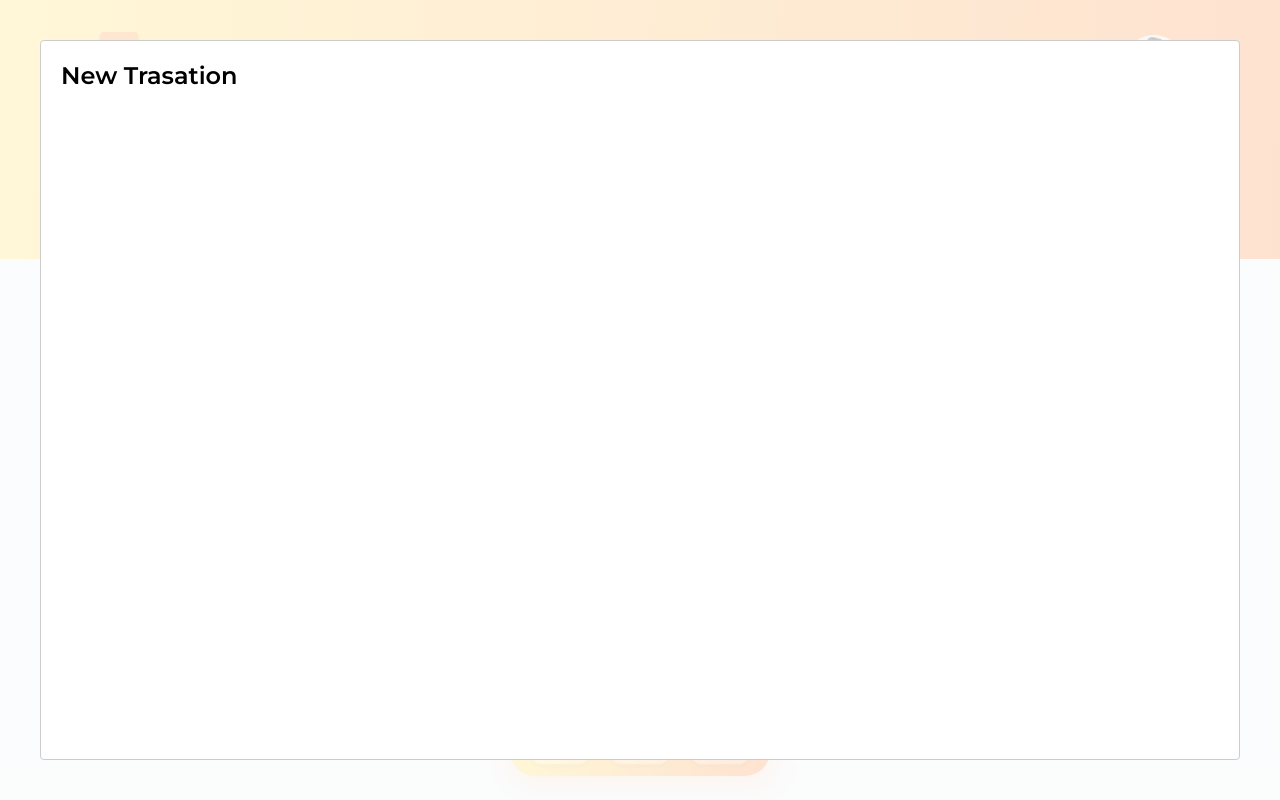
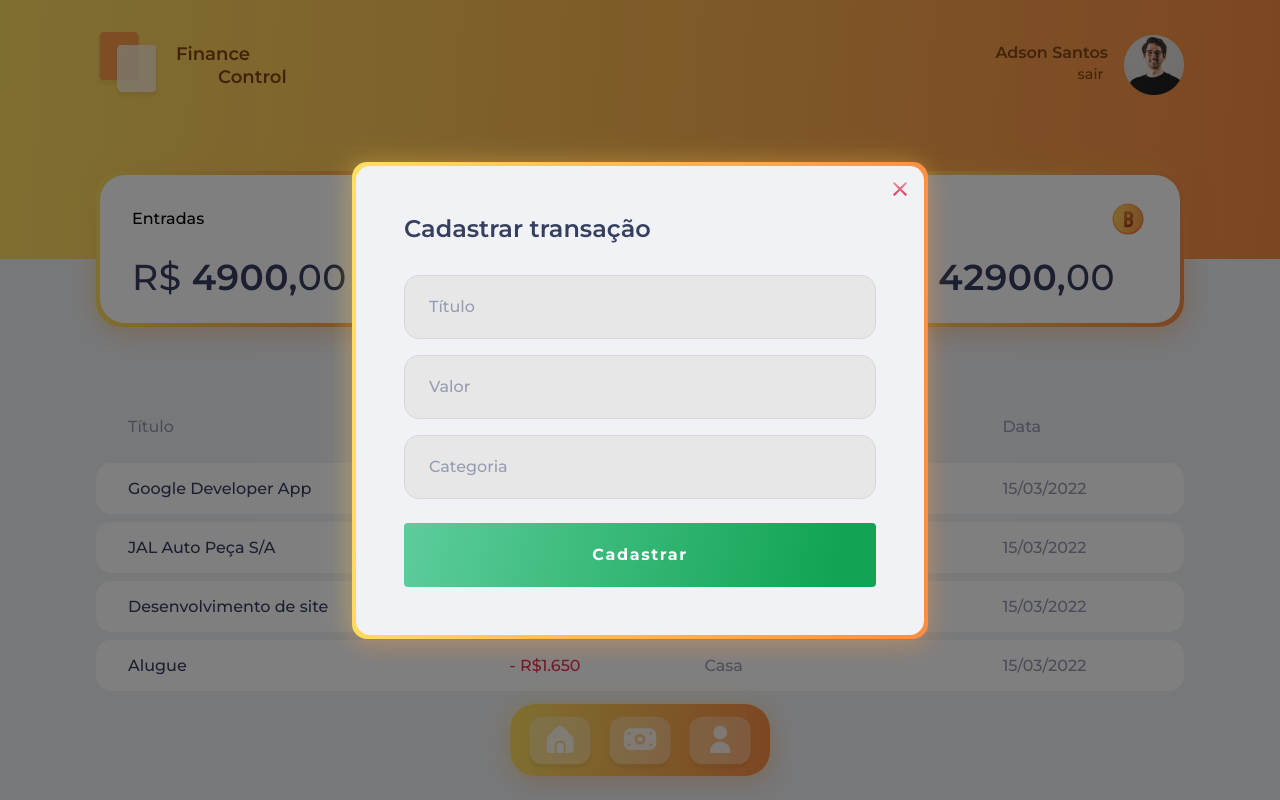
Before and after one commit to adsonsandias/Finance-Control, a React (Create React App) app: page / in a window 1280 px wide. Both pictures are taken after a click on the button 640 px from the left and 740 px from the top of the page. Built offline with nearby package versions, Linux system fonts and the light colour scheme; no server answers; what miragejs would draw is missing.

Commit message:
Componente Transaction Modal

```diff
--- a/src/App.tsx
+++ b/src/App.tsx
@@ -5,6 +5,7 @@ import Modal from "react-modal";
 import { Dashboard } from "./components/Dashboard";
 import { Header } from "./components/Header";
 import { Navbar } from "./components/Navbar";
+import { TransactionModal } from "./components/TransactionModal";
 import { GlobalStyle } from "./styles/global";
 
 Modal.setAppElement("#root");
@@ -24,12 +25,10 @@ export function App() {
     <>
       <Header />
       <Dashboard />
-      <Modal
+      <TransactionModal
         isOpen={isTransactionModalOpen}
         onRequestClose={handleCloseIsNewTransactionModal}
-      >
-        <h2>New Trasation</h2>
-      </Modal>
+      />
       <Navbar openTransactionModal={handleOpenIsNewTransactionModal} />
       <GlobalStyle />
     </>
--- /dev/null
+++ b/src/components/TransactionModal/index.tsx
@@ -0,0 +1,39 @@
+/* eslint-disable @typescript-eslint/naming-convention */
+import React from "react";
+import Modal from "react-modal";
+
+import iconChose from "../../assets/fechar.svg";
+import { BtnCadastrar, Container, BtnChose } from "./styles";
+
+interface TransactionModalProps {
+  isOpen: boolean;
+  onRequestClose: () => void;
+}
+
+export function TransactionModal({
+  isOpen,
+  onRequestClose,
+}: TransactionModalProps) {
+  return (
+    <Modal
+      isOpen={isOpen}
+      onRequestClose={onRequestClose}
+      overlayClassName="react-modal-overlay"
+      className="react-modal-content"
+    >
+      <BtnChose type="button" onClick={onRequestClose}>
+        <img src={iconChose} alt="Fechar Modal" />
+      </BtnChose>
+
+      <Container>
+        <h2>Cadastrar transação</h2>
+
+        <input type="text" placeholder="Título" />
+        <input type="number" placeholder="Valor" />
+        <input type="text" placeholder="Categoria" />
+
+        <BtnCadastrar type="submit">Cadastrar</BtnCadastrar>
+      </Container>
+    </Modal>
+  );
+}
--- /dev/null
+++ b/src/components/TransactionModal/styles.ts
@@ -0,0 +1,117 @@
+import styled from "styled-components";
+
+export const Container = styled.form`
+  background: var(--background);
+  padding: 3rem;
+  border-radius: 0.9rem;
+
+  h2 {
+    color: var(--color-text-2);
+    font-size: 1.5rem;
+    margin-bottom: 2rem;
+  }
+
+  input {
+    width: 100%;
+    padding: 0 1.5rem;
+    height: 4rem;
+    border-radius: 0.94rem;
+    transition: all ease 0.3s;
+
+    border: 1px solid #d7d7d7;
+    background: #e7e7e7;
+
+    font-weight: 400;
+    font-size: 1rem;
+
+    &::placeholder {
+      color: var(--color-text-3);
+    }
+
+    & + input {
+      margin-top: 1rem;
+    }
+
+    &:hover,
+    &:focus {
+      outline: none;
+      box-shadow: 0px 0px 0px 4px rgba(239, 239, 239, 0.8),
+        0px 0px 0px 5px rgba(123, 123, 123, 0.5);
+    }
+  }
+`;
+
+export const BtnCadastrar = styled.button`
+  font-weight: 700;
+  letter-spacing: 0.1rem;
+  width: 100%;
+  padding: 0 1.5rem;
+  height: 4rem;
+  background: var(--gradient-green);
+  color: #fff;
+  border-radius: 0.25rem;
+  border: none;
+  font-size: 1rem;
+  margin-top: 1.5rem;
+
+  transition: box-shadow ease 0.3s;
+
+  &:focus,
+  &:hover {
+    outline: none;
+    box-shadow: 0px 0px 0px 4px rgba(205, 255, 237, 0.8),
+      0px 0px 0px 5px rgba(26, 181, 110, 0.5);
+  }
+`;
+
+export const BtnChose = styled.button`
+  display: flex;
+  justify-content: center;
+  align-items: center;
+  background-color: transparent;
+  padding: 0.81rem;
+  border: none;
+  border-radius: 50%;
+  position: absolute;
+  right: 0.5rem;
+  top: 0.5rem;
+  transition: box-shadow ease 0.3s;
+  animation-duration: 0.3s;
+  animation-fill-mode: forwards;
+
+  @keyframes bgColor {
+    from {
+      background-color: transparent;
+    }
+    to {
+      background-color: #ffe8e8;
+    }
+  }
+
+  &:hover,
+  &:focus {
+    outline: none;
+    box-shadow: inset 0px 0px 0px 4px rgba(239, 239, 239, 0.8),
+      inset 0px 0px 0px 5px rgba(255, 100, 100, 0.5);
+    animation-name: bgColor;
+  }
+
+  img {
+    animation-duration: 0.3s;
+    animation-fill-mode: forwards;
+  }
+
+  @keyframes rotate {
+    from {
+      transform: rotate(0turn);
+    }
+    to {
+      transform: rotate(0.5turn);
+    }
+  }
+
+  &:hover img,
+  &:focus img {
+    animation-name: rotate;
+  }
+`;
--- a/src/components/TransactionsTable/index.tsx
+++ b/src/components/TransactionsTable/index.tsx
@@ -1,6 +1,6 @@
 import React from "react";
 
-import { api } from "../services/api";
+import { api } from "../../services/api";
 import { Container } from "./styles";
 
 export function TransactionsTable() {
--- a/src/styles/global.ts
+++ b/src/styles/global.ts
@@ -59,4 +59,26 @@ export const GlobalStyle = createGlobalStyle`
     cursor: not-allowed;
   }
 
+  .react-modal-overlay{
+    top: 0;
+    left: 0;
+    right: 0;
+    bottom: 0;
+    display: flex;
+    position: fixed;
+    align-items: center;
+    justify-content: center;
+    background: rgba(0, 0, 0, 0.5);
+  }
+  .react-modal-content{
+    width: 100%;
+    max-width: 576px;
+    background: var(--gradient-first);
+    padding: .25rem;
+    box-shadow: var(--box-shadow);
+    border-radius: 0.94rem;
+    position: relative;
+
+  }
+
 `;
```
Also changed, not shown: src/services/api.ts (renamed from src/components/services/api.ts).
